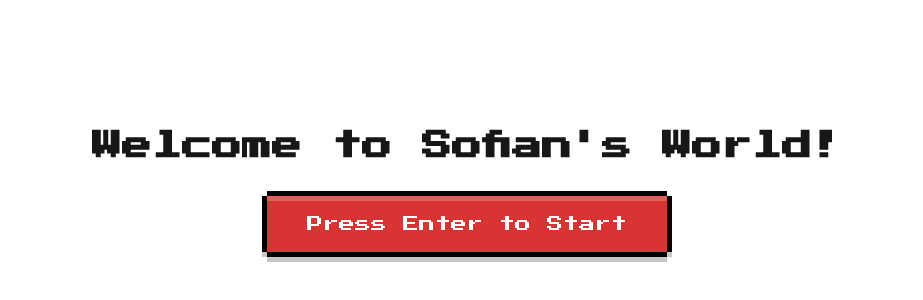
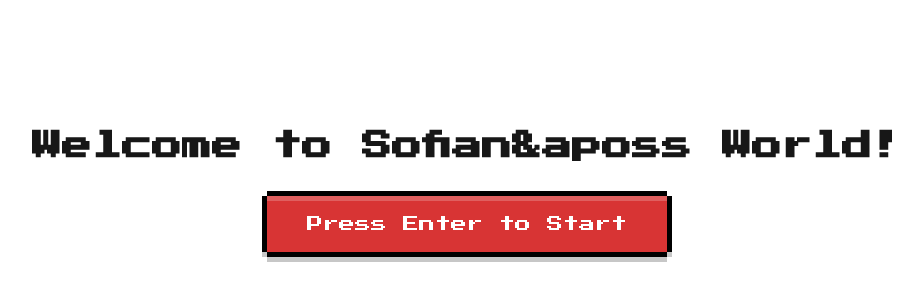
Before and after one commit to ElSofian/portfolio, a Next.js app: page / in a window 1280 px wide. Shown: the part 210-510 px from the top of the page, without its empty margins (173-1096 px from the left). Built offline with nearby package versions, Linux system fonts and the light colour scheme.

Commit message:
fix build errors

```diff
--- a/src/components/Main/MainContent.tsx
+++ b/src/components/Main/MainContent.tsx
@@ -11,7 +11,7 @@ export default function MainContent() {
       transition={{ duration: 0.75 }}
       className="min-h-screen flex items-center justify-center bg-black text-white"
     >
-      <h1 className="text-4xl font-bold">Sofian's Projects</h1>
+      <h1 className="text-4xl font-bold">Sofian&aposs Projects</h1>
     </motion.div>
   );
 }
--- a/src/components/Welcome/Transition.tsx
+++ b/src/components/Welcome/Transition.tsx
@@ -36,7 +36,7 @@ export default function Transition({
 	const [showMario, setShowMario] = useState(false);
 	const [exit, setExit] = useState(false);
 
-	const typeAudio = new Audio("/sounds/type.mp3");
+	const typeAudio: HTMLAudioElement = new Audio("/sounds/type.mp3");
 	typeAudio.volume = 0.2;
 
 	useEffect(() => {
@@ -63,7 +63,7 @@ export default function Transition({
 
 				if (showMario) {
 					setShowMario(true);
-					const jump = new Audio("/sounds/mario-jump.mp3");
+					const jump: HTMLAudioElement = new Audio("/sounds/mario-jump.mp3");
 					jump.volume = 0.5;
 					jump.play();
 				}
@@ -75,6 +75,7 @@ export default function Transition({
 			return () => clearTimeout(t2);
 
 		}
+	// eslint-disable-next-line react-hooks/exhaustive-deps
 	}, [charIndex, partIndex]);
 
   return (
--- a/src/components/Welcome/Welcome.tsx
+++ b/src/components/Welcome/Welcome.tsx
@@ -1,9 +1,7 @@
-import Link from "next/link";
-
 export default function Welcome({ onPressedEnter }: { onPressedEnter: () => void }) {
 	return (
 		<div className="flex flex-col items-center justify-center h-screen">
-			<h1 className="text-3xl font-bold text-center mt-16 mb-0">Welcome to Sofian's World!</h1>
+			<h1 className="text-3xl font-bold text-center mt-16 mb-0">Welcome to Sofian&aposs World!</h1>
 			<div className="mt-6">
 				<button onClick={onPressedEnter} className="bg-[#d83434] text-white border-0 py-4 px-10 m-10 !outline-none shadow-button active:translate-y-[5px] active:shadow-button-active">Press Enter to Start</button>
 			</div>
```
